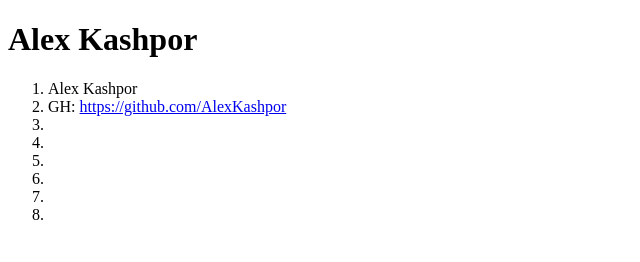
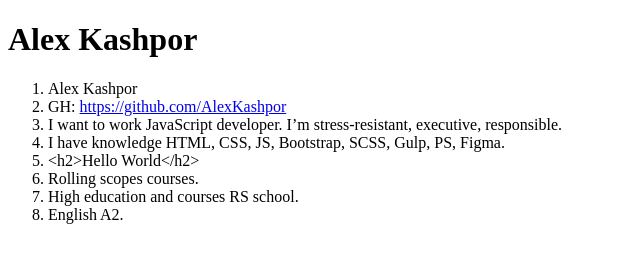
Before and after one commit to AlexKashpor/rsschool-cv, a plain HTML site: page index.html in a window 1280 px wide. Shown: the whole page, without its empty margins (0-640 px from the left). Drawn offline with Linux system fonts and the light colour scheme.

Commit message:
feat: add &lt and &gt to code

```diff
--- a/index.html
+++ b/index.html
@@ -11,12 +11,12 @@
     <ol class="list">
         <li>Alex Kashpor</li>
         <li>GH: <a href="#">https://github.com/AlexKashpor</a></li>
-        <li></li>
-        <li></li>
-        <li></li>
-        <li></li>
-        <li></li>
-        <li></li>
+        <li>I want to work JavaScript developer. I’m stress-resistant, executive, responsible.</li>
+        <li>I have knowledge HTML, CSS, JS, Bootstrap, SCSS, Gulp, PS, Figma.</li>
+        <li>&lt;h2&gt;Hello World&lt;/h2&gt;</li>
+        <li>Rolling scopes courses.</li>
+        <li>High education and courses RS school.</li>
+        <li>English A2.</li>
     </ol>
 </body>
 </html>
```
